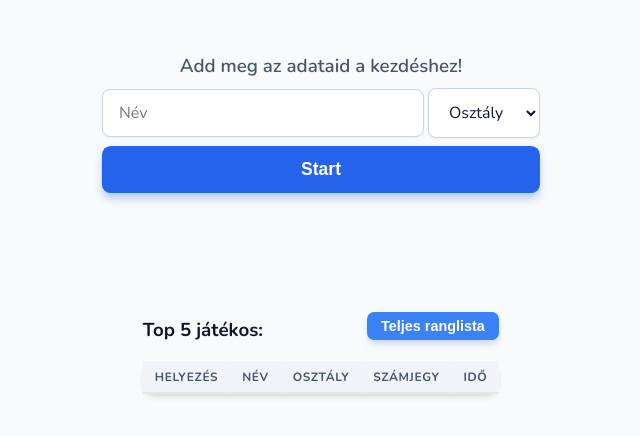
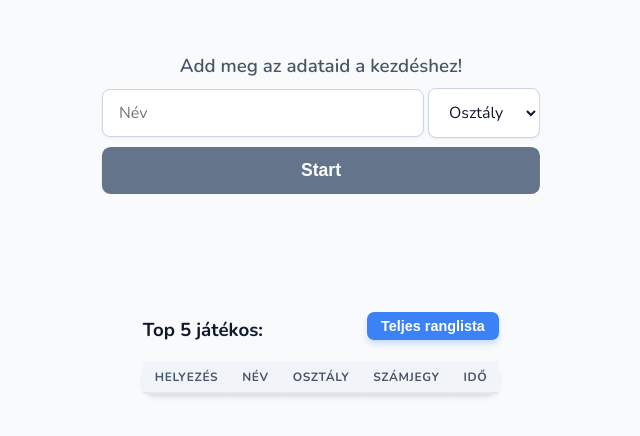
Before and after one commit to Tamsasd/pi, a website with bundled scripts: page index.html in a window 1280 px wide. In both pictures the pointer is over the button "Start". Shown: the part 116-552 px from the top of the page, without its empty margins (319-959 px from the left). Built offline with nearby package versions, Linux system fonts and the light colour scheme; no server answers.

Commit message:
fixed main page imperfections

```diff
--- a/style.css
+++ b/style.css
@@ -426,3 +426,16 @@ h4 {
   display: flex;
   align-items: center;
 }
+
+.primary-btn:disabled {
+  background-color: var(--color-text-muted) !important;
+  box-shadow: none !important;
+  cursor: default !important;
+}
+
+.primary-btn:disabled:hover,
+.primary-btn:disabled:active {
+  background-color: var(--color-text-muted) !important;
+  transform: none !important;
+  box-shadow: none !important;
+}
```
